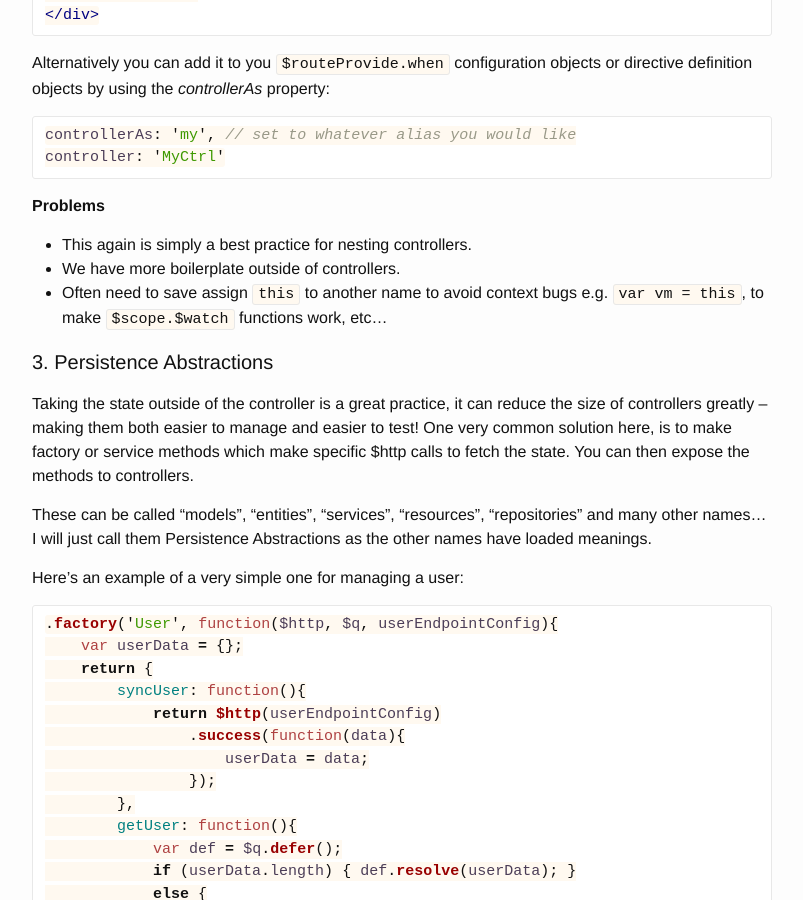
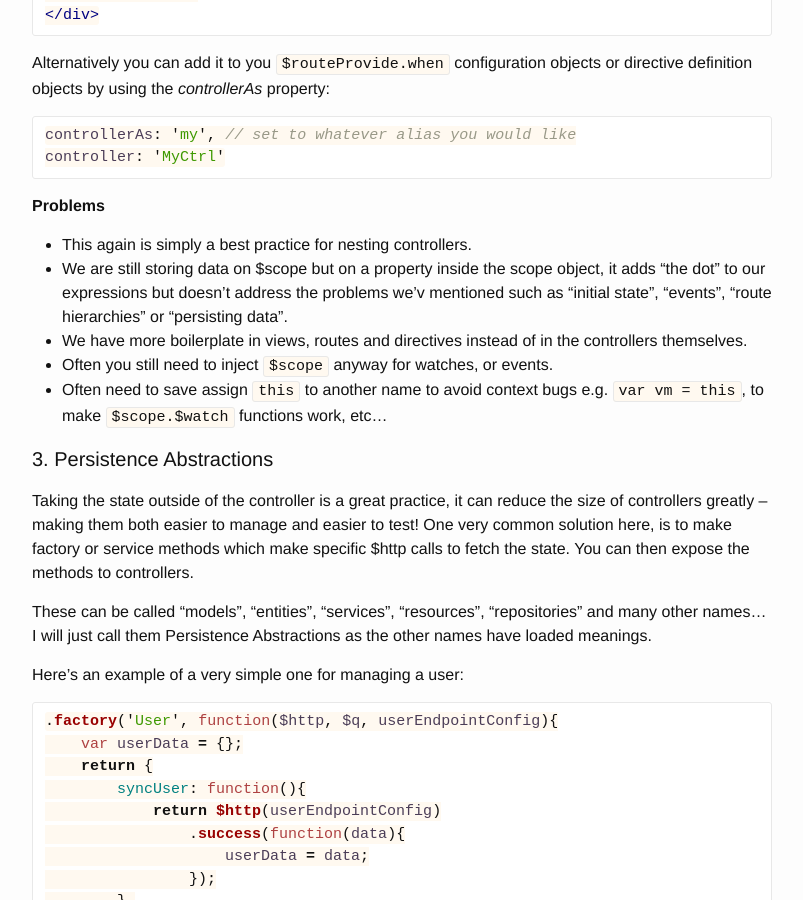
Before and after one commit to tomatau/angular-tomatao, a Jekyll site: the page built from _posts/2014-11-21-managing-scope-state-layers.md, in a window 1280 px wide and 900 px high, scrolled down 1655 px. Shown: the whole window, without its empty margins (238-1041 px from the left). Built offline with Jekyll 4.4.1, drawn with Linux system fonts in a browser that asks for light colours; Markdown is read by kramdown in place of the engine named in the settings.

```diff
--- a/_posts/2014-11-21-managing-scope-state-layers.md
+++ b/_posts/2014-11-21-managing-scope-state-layers.md
@@ -78,7 +78,9 @@
 **Problems**
 
 - This again is simply a best practice for nesting controllers.
-- We have more boilerplate outside of controllers.
+- We are still storing data on $scope but on a property inside the scope object, it adds "the dot" to our expressions but doesn't address the problems we'v mentioned such as "initial state", "events", "route hierarchies" or "persisting data".
+- We have more boilerplate in views, routes and directives instead of in the controllers themselves.
+- Often you still need to inject `$scope` anyway for watches, or events.
 - Often need to save assign `this` to another name to avoid context bugs e.g. `var vm = this`, to make `$scope.$watch` functions work, etc...
 
 #### 3. Persistence Abstractions
```
